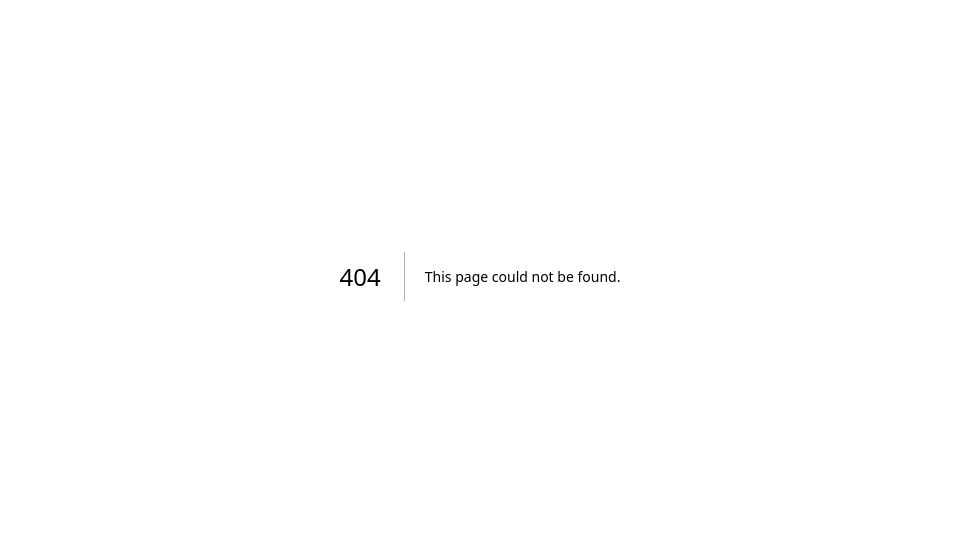
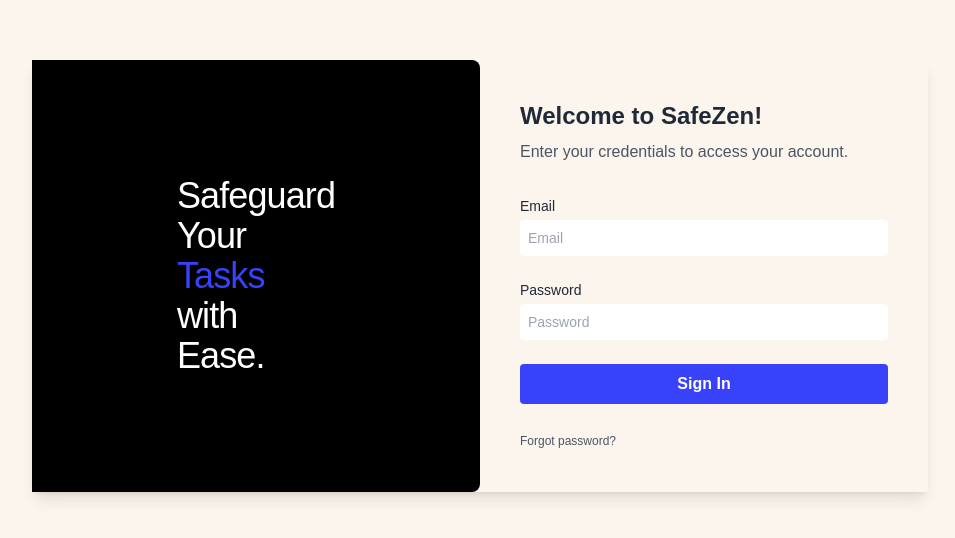
Before and after one commit to MenukaRanasinghe/SafeZenNew, a Next.js app: page /auth/signin in a window 1280 px wide. Before the commit this address had no page. Shown: the part 124-662 px from the top of the page, without its empty margins (160-1115 px from the left). Built offline with nearby package versions, Linux system fonts and the light colour scheme.

Commit message:
Login UI

```diff
--- a/src/app/api/auth/signin/page.tsx
+++ /dev/null
@@ -1,25 +0,0 @@
-'use client';
-
-import { signIn } from 'next-auth/react';
-
-export default function SignIn() {
-  const handleSignIn = async (e: React.FormEvent<HTMLFormElement>) => {
-    e.preventDefault();
-    const form = e.currentTarget;
-    await signIn('credentials', {
-      email: form.email.value,
-      password: form.password.value,
-    });
-  };
-
-  return (
-    <div>
-      <h1>Sign In</h1>
-      <form onSubmit={handleSignIn}>
-        <input name="email" type="email" placeholder="Email" required />
-        <input name="password" type="password" placeholder="Password" required />
-        <button type="submit">Sign In</button>
-      </form>
-    </div>
-  );
-}
--- /dev/null
+++ b/src/app/auth/signin/page.tsx
@@ -0,0 +1,70 @@
+'use client';
+
+import { signIn } from 'next-auth/react';
+
+export default function SignInPage() {
+  const handleSignIn = async (e: React.FormEvent<HTMLFormElement>) => {
+    e.preventDefault();
+    const form = e.currentTarget;
+    await signIn('credentials', {
+      email: form.email.value,
+      password: form.password.value,
+      redirect: false,
+    });
+  };
+
+  return (
+    <div className="flex min-h-screen bg-[#FBF5ED] items-center justify-center px-4">
+      <div className="flex flex-col md:flex-row bg-white shadow-lg overflow-hidden max-w-4xl w-full">
+        <div className="w-full md:w-1/2 bg-black text-white p-6 md:p-10 flex flex-col items-center justify-center rounded-br-lg rounded-bl-lg md:rounded-br-lg md:rounded-tr-lg md:rounded-bl-none">
+          <h1 className="text-3xl md:text-4xl leading-tight tracking-tight">
+            <div>Safeguard</div>
+            <div>Your</div>
+            <div><span className="text-[#3742fa]">Tasks</span></div>
+            <div>with</div>
+            <div>Ease.</div>
+          </h1>
+        </div>
+        <div className="w-full md:w-1/2 bg-[#FBF5ED] p-6 md:p-10">
+          <h2 className="text-xl md:text-2xl font-semibold text-gray-800">Welcome to SafeZen!</h2>
+          <p className="mt-2 text-gray-600 text-sm md:text-base">Enter your credentials to access your account.</p>
+          <form onSubmit={handleSignIn} className="mt-8 space-y-6">
+            <div className="flex flex-col">
+              <label htmlFor="email" className="text-gray-800 mb-1 text-sm">Email</label>
+              <input
+                id="email"
+                name="email"
+                type="email"
+                placeholder="Email"
+                required
+                className="border-gray-300 text-sm p-2 rounded"
+              />
+            </div>
+            <div className="flex flex-col">
+              <label htmlFor="password" className="text-gray-800 mb-1 text-sm">Password</label>
+              <input
+                id="password"
+                name="password"
+                type="password"
+                placeholder="Password"
+                required
+                className="border-gray-300 text-sm p-2 rounded"
+              />
+            </div>
+            <button
+              type="submit"
+              className="w-full bg-[#3742fa] text-white font-semibold py-2 px-4 rounded"
+            >
+              Sign In
+            </button>
+            <div className="text-left mt-2">
+              <a href="#" className="text-xs text-gray-600 hover:text-[#3742fa]">
+                Forgot password?
+              </a>
+            </div>
+          </form>
+        </div>
+      </div>
+    </div>
+  );
+}
```
